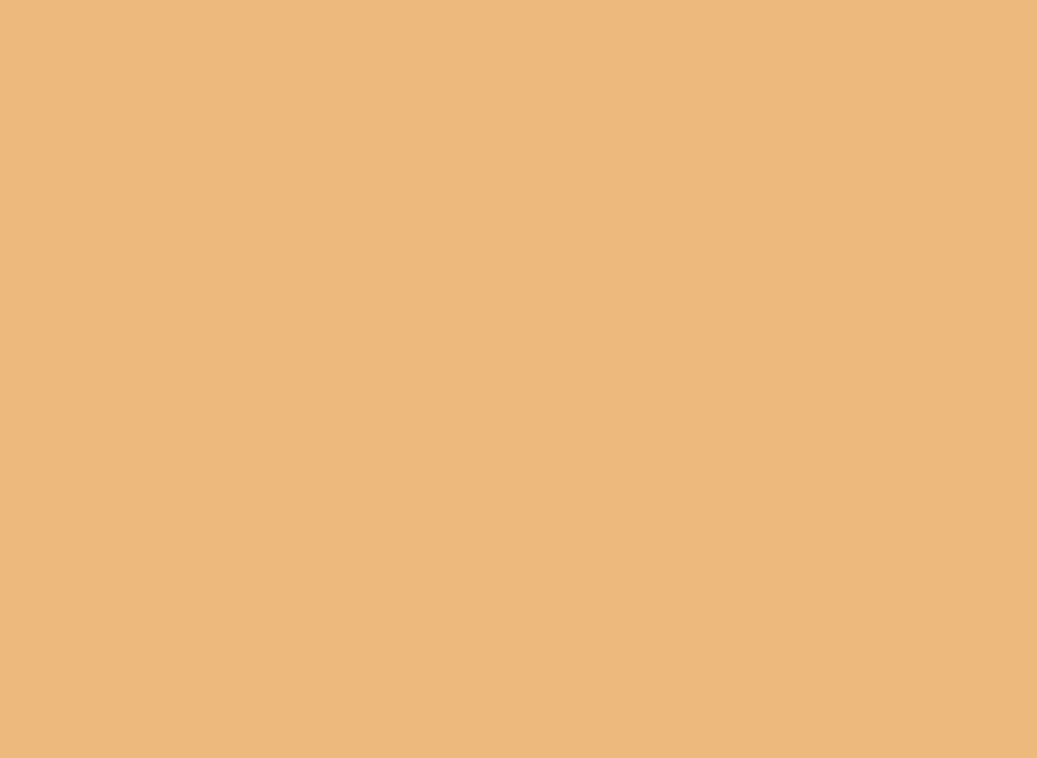
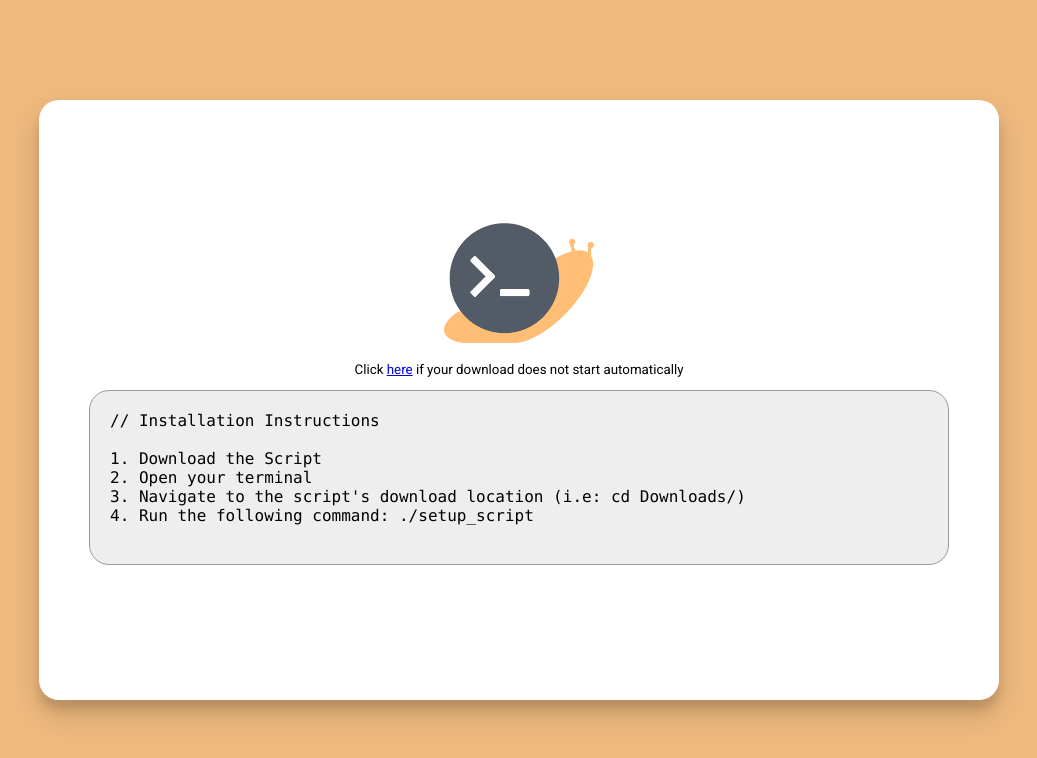
Before and after one commit to quicky-dev/web, a React (Create React App) app: page /setup in a window 1280 px wide. Shown: the top 758 px of the page, without its empty margins (121-1158 px from the left). Built offline with nearby package versions, Linux system fonts and the light colour scheme.

Commit message:
[Adds]: Route for the download component (/setup)

```diff
--- a/src/App.js
+++ b/src/App.js
@@ -3,6 +3,7 @@ import { BrowserRouter, Route } from 'react-router-dom';
 import './App.css';
 import Main from './main/Main';
 import Landing from './landing/Landing';
+import Download from './download/Download';
 
 class App extends Component {
   render() {
@@ -25,15 +26,20 @@ class App extends Component {
           <Route
             path="/form"
             exact
-            render={({ match }) => {
-              // step from url param
-              const { step } = match.params;
-              return (
-                <Main step={step} />
-              )
-            }}
+            component={ Main }
           />
 
+          <Route
+            path="/setup"
+            exact
+            render={() => {
+              return (
+                <div className="main">
+                  <Download />
+                </div>
+              )
+              }}
+          />
         </div>
       </BrowserRouter>
 
```
